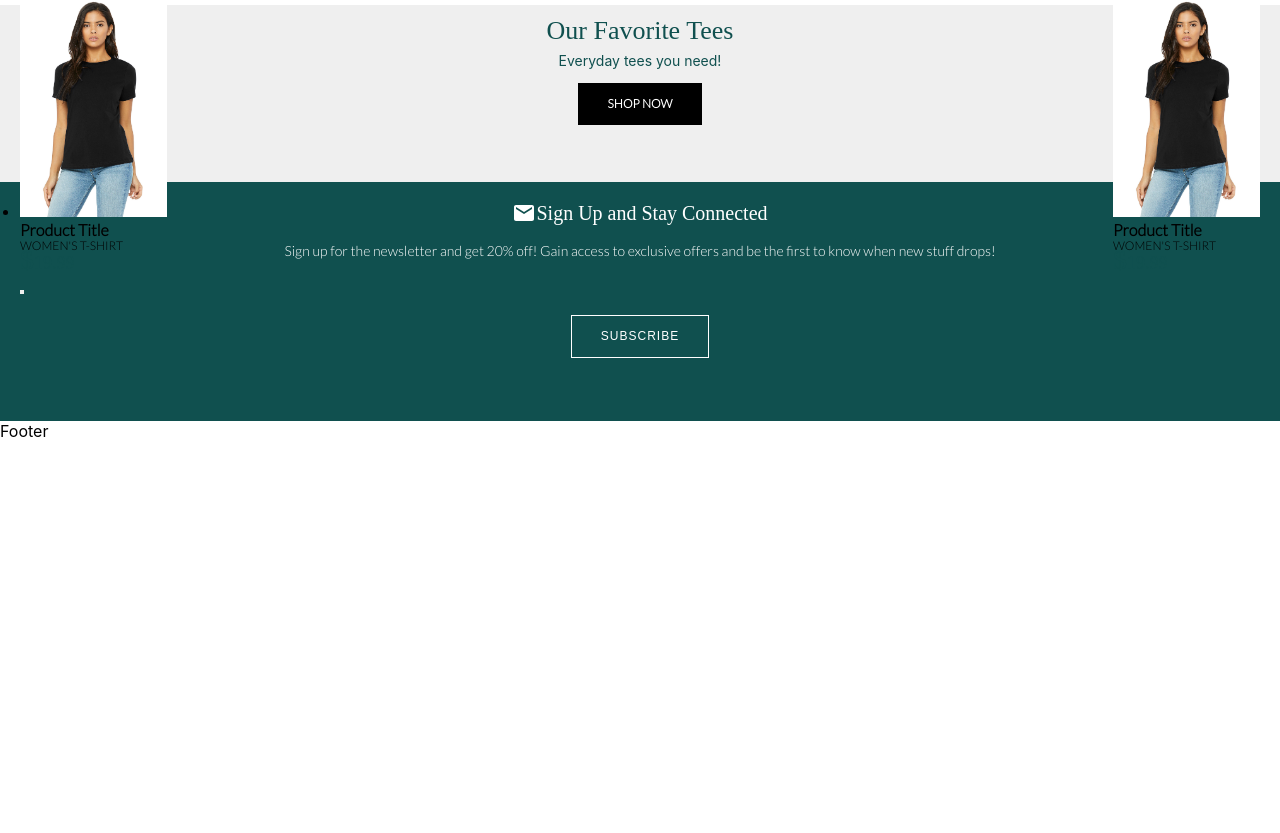
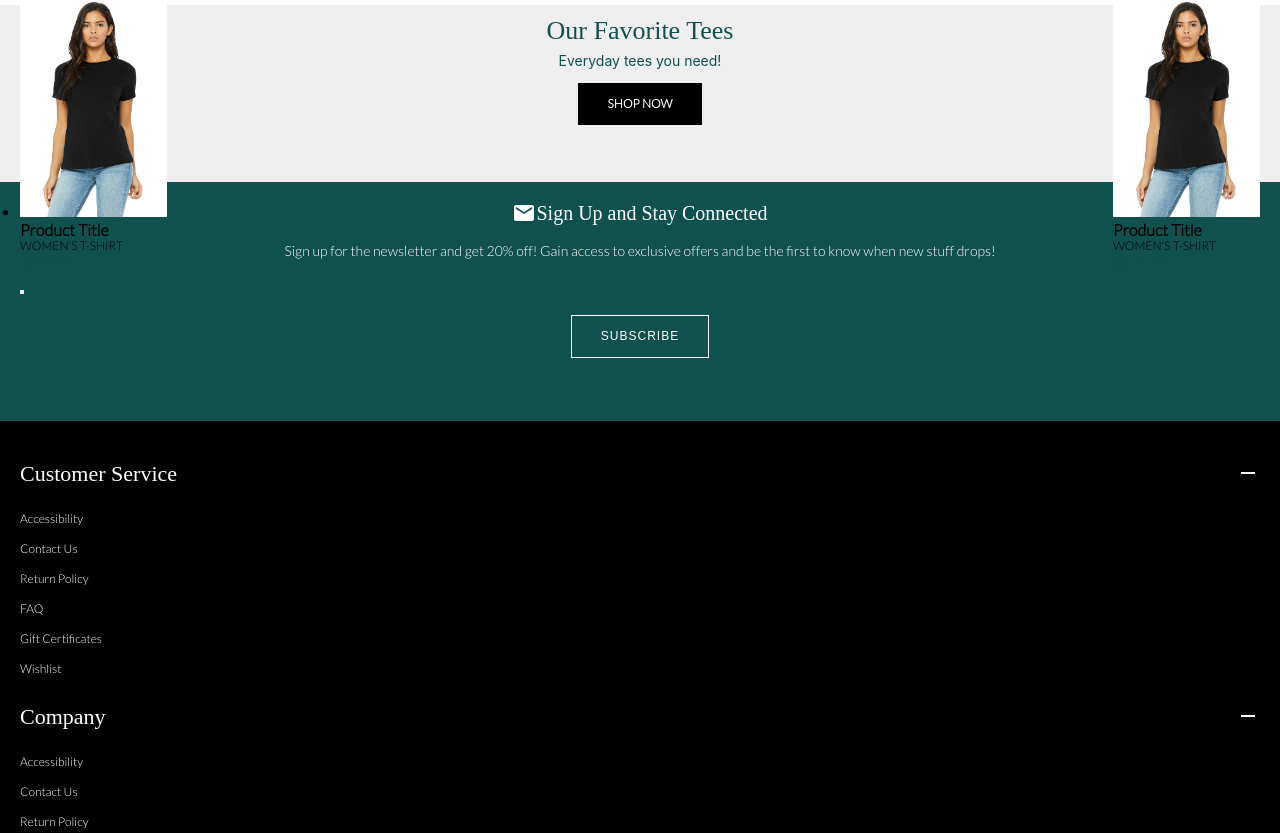
Before and after one commit to jettdembin/ecommerce, a React (Create React App) app: page / in a window 1280 px wide. Shown: the part 1964-2797 px from the top of the page. Before the commit the page ends 2405 px from the top, so only its background shows below. Built offline with nearby package versions, Linux system fonts and the light colour scheme.

Commit message:
static footer complete

```diff
--- a/src/App.js
+++ b/src/App.js
@@ -1,5 +1,6 @@
 import React from "react";
 import "./App.css";
+import * as mui from "./mui";
 
 import PromoBar from "./PromoBar";
 import Nav from "./Nav";
--- /dev/null
+++ b/src/Footer.css
@@ -0,0 +1,21 @@
+.Footer {
+  background-color: #000000;
+  color: #FFFF;
+  padding: 20px;
+}
+
+.Footer-socials-cntr {
+  margin-top: 22px;
+}
+
+.Footer-socials-header {
+  margin-bottom: 11px;
+  font-family: Pacifico, cursive;
+  font-size: 22px;
+  font-weight: 100;
+  line-height: 39px;
+}
+
+.Footer-social-icon {
+  margin-right: 35px;
+}
--- a/src/Footer.js
+++ b/src/Footer.js
@@ -1,11 +1,25 @@
 import React from "react";
+import "./Footer.css";
+
+import * as mui from "./mui";
+
+import LinkCategory from "./LinkCategory";
 
 function Footer() {
   return (
-    <>
-    Footer
-    </>
-  )
+    <div className="Footer">
+      <LinkCategory linkCategory="Customer Service" />
+      <LinkCategory linkCategory="Company" />
+      <div className="Footer-socials-cntr">
+        <h1 className="Footer-socials-header">Follow Us</h1>
+        <div className="Footer-socials">
+          <mui.FacebookIcon className="Footer-social-icon" />
+          <mui.InstagramIcon className="Footer-social-icon" />
+          <mui.Twitter className="Footer-social-icon" />
+        </div>
+      </div>
+    </div>
+  );
 }
 
 export default Footer;
--- /dev/null
+++ b/src/LinkCategory.css
@@ -0,0 +1,21 @@
+
+.LinkCategory-header-cntr {
+  padding: 13px 0 11px 0;
+  display: flex;
+  justify-content: space-between;
+  align-items: center;
+}
+
+.LinkCategory-header {
+  font-family: Pacifico, cursive;
+  font-size: 22px;
+  font-weight: 100;
+  line-height: 39px;
+}
+
+.LinkCategory-link-cntr {
+  list-style-type: none;
+  font-family: Lato, sans-serif;
+  font-size: 12px;
+  line-height: 30px;
+}
--- /dev/null
+++ b/src/LinkCategory.js
@@ -0,0 +1,25 @@
+import React from "react";
+import "./LinkCategory.css";
+
+import * as mui from "./mui";
+
+function LinkCategory(props) {
+  return (
+    <div className="LinkCategory">
+      <div className="LinkCategory-header-cntr">
+        <h1 className="LinkCategory-header">{props.linkCategory}</h1>
+        <mui.RemoveIcon />
+      </div>
+      <ul className="LinkCategory-link-cntr">
+        <li className="LinkCategory-link">Accessibility</li>
+        <li className="LinkCategory-link">Contact Us</li>
+        <li className="LinkCategory-linkr">Return Policy</li>
+        <li className="LinkCategory-link">FAQ</li>
+        <li className="LinkCategory-link">Gift Certificates</li>
+        <li className="LinkCategory-link">Wishlist</li>
+      </ul>
+    </div>
+  );
+}
+
+export default LinkCategory;
--- a/src/Nav.js
+++ b/src/Nav.js
@@ -1,5 +1,6 @@
 import React from "react";
 import "./Nav.css";
+
 import * as mui from "./mui";
 
 function Nav() {
```
Also changed, not shown: src/mui/index.js (+8 -0 lines).
